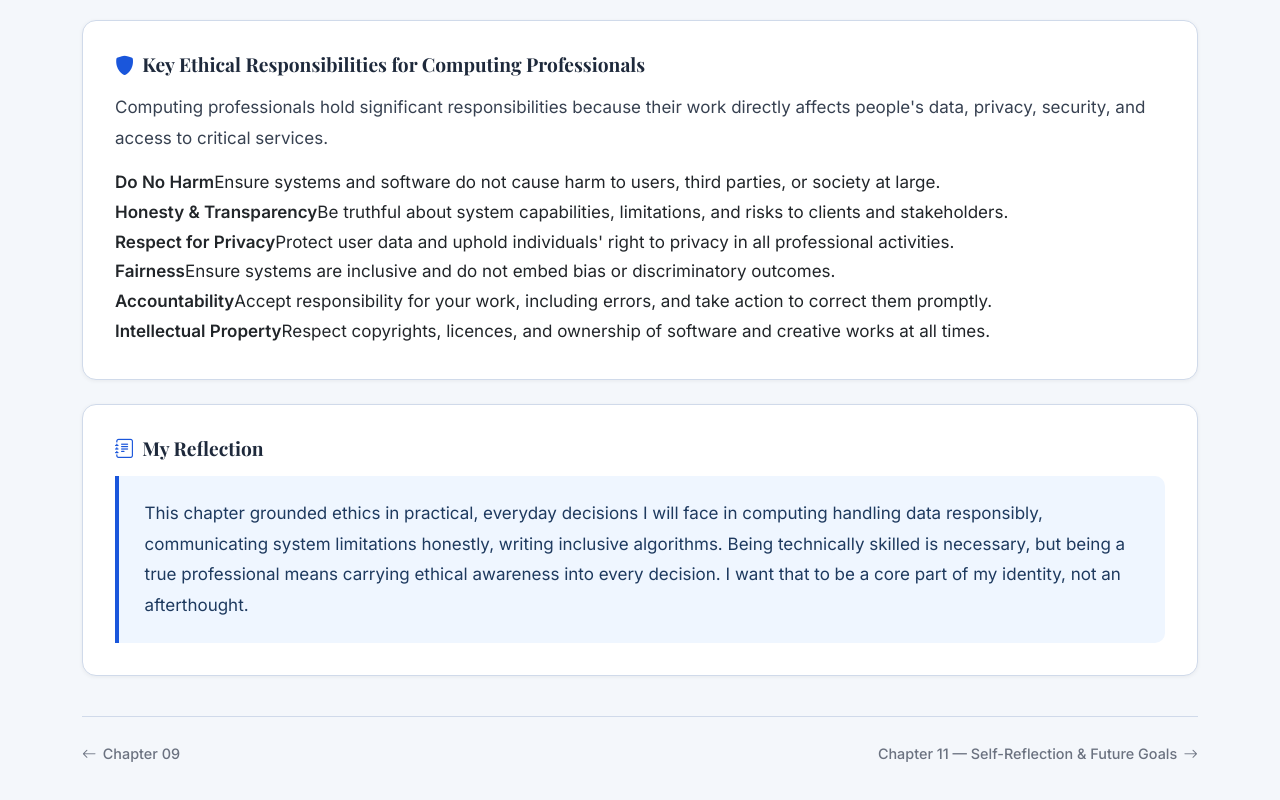
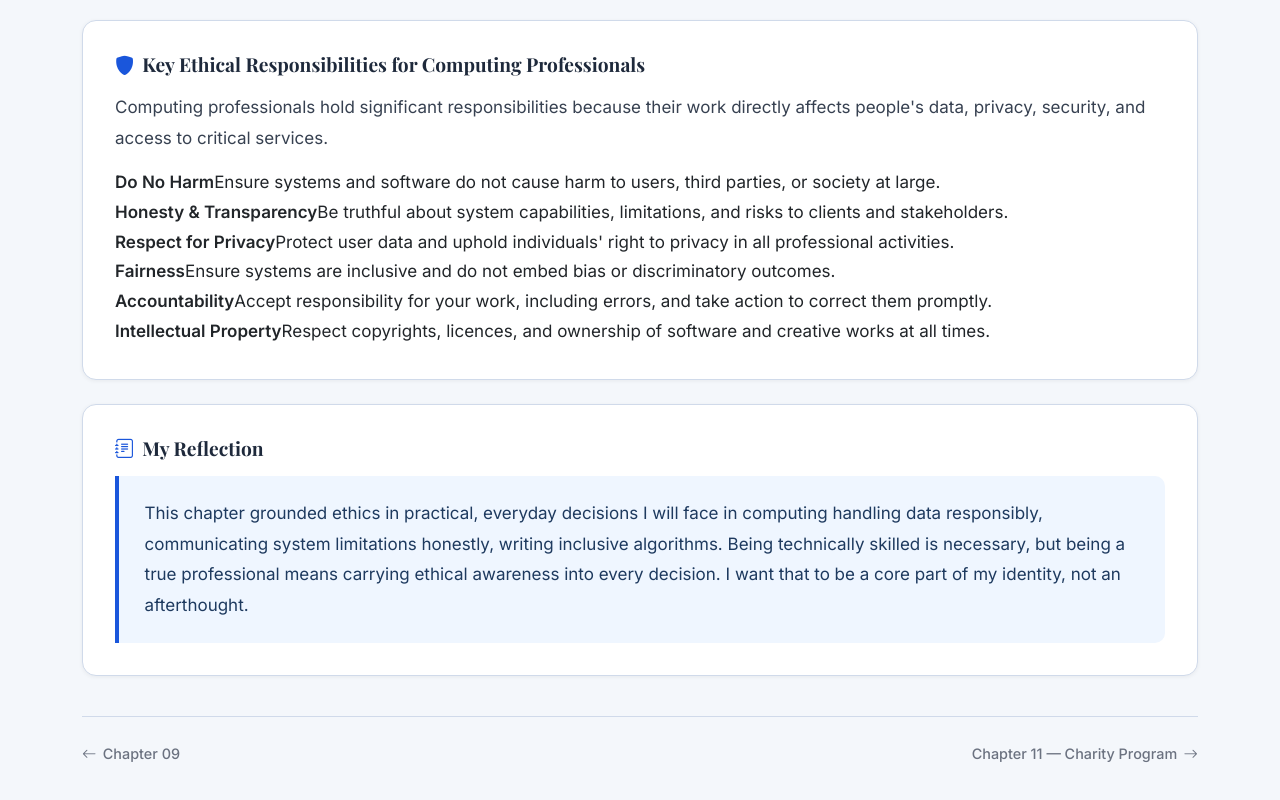
Before and after one commit to sithija-coder/professional-skills, a plain HTML site: page chapter-10.html in a window 1280 px wide. Shown: the part 1570-2370 px from the top of the page. Drawn offline with nearby package versions, Linux system fonts and the light colour scheme.

Commit message:
Update chapter-10.html

```diff
--- a/chapter-10.html
+++ b/chapter-10.html
@@ -151,7 +151,7 @@
 
   <div class="nav-chapters">
     <a href="chapter-09.html" class="nav-btn"><i class="bi bi-arrow-left"></i> Chapter 09</a>
-    <a href="chapter-11.html" class="nav-btn">Chapter 11 — Self-Reflection & Future Goals <i class="bi bi-arrow-right"></i></a>
+    <a href="chapter-11.html" class="nav-btn">Chapter 11 — Charity Program <i class="bi bi-arrow-right"></i></a>
   </div>
 </div></div>
 </body>
```
